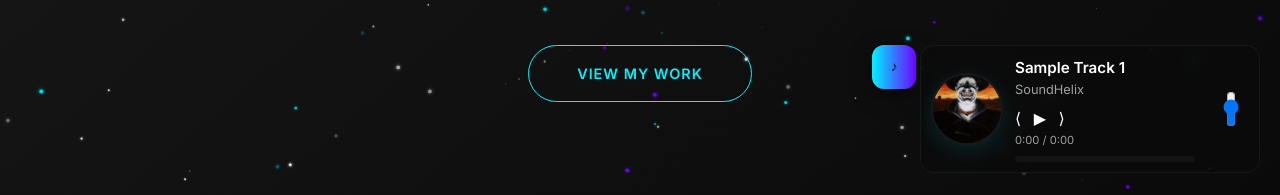
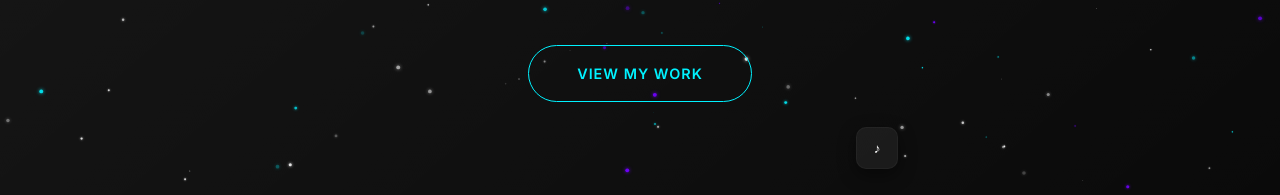
Before and after one commit to MRAtommic/MRAtommic.github.io, a website built with Vite: page index.html in a window 1280 px wide. Shown: the part 605-800 px from the top of the page. Built offline with nearby package versions, Linux system fonts and the light colour scheme.

Commit message:
Make music player less obtrusive: collapsed by default, slightly inset from edges

```diff
--- a/style.css
+++ b/style.css
@@ -592,26 +592,29 @@ footer {
 /* Music Player (floating) */
 .music-player {
   position: fixed;
-  right: 20px;
-  bottom: 22px;
+  right: 28px; /* give a little more gap from the edge */
+  bottom: 36px; /* lift it slightly above the very bottom */
   width: 340px;
-  max-width: calc(100% - 40px);
+  max-width: calc(100% - 56px);
   z-index: 2000;
   font-family: var(--font-body);
 }
 .music-player .mp-toggle {
   position: absolute;
-  left: -48px;
-  top: 0;
-  width: 44px;
-  height: 44px;
-  border-radius: 12px;
-  background: linear-gradient(90deg, var(--accent-color), var(--secondary-color));
-  color: #021012;
-  border: none;
+  left: -56px;
+  top: 50%;
+  transform: translateY(-50%);
+  width: 42px;
+  height: 42px;
+  border-radius: 10px;
+  background: rgba(255,255,255,0.06);
+  color: var(--text-color);
+  border: 1px solid rgba(255,255,255,0.04);
   cursor: pointer;
-  box-shadow: 0 6px 20px rgba(0,0,0,0.5);
+  box-shadow: 0 6px 18px rgba(0,0,0,0.45);
+  transition: background 0.2s, transform 0.12s;
 }
+.music-player .mp-toggle:hover { background: linear-gradient(90deg, rgba(0,242,255,0.12), rgba(112,0,255,0.12)); transform: translateY(-50%) scale(1.03);}
 .music-player .mp-inner {
   display: flex;
   align-items: center;
@@ -621,6 +624,17 @@ footer {
   padding: 10px;
   border-radius: 14px;
   backdrop-filter: blur(6px);
+  /* collapsed by default: hide details until opened */
+  max-height: 0;
+  overflow: hidden;
+  opacity: 0;
+  visibility: hidden;
+  transition: max-height 0.35s ease, opacity 0.25s ease, visibility 0.25s;
+}
+.music-player .mp-inner.open {
+  max-height: 220px; /* enough for controls */
+  opacity: 1;
+  visibility: visible;
 }
 .mp-cover {
   width: 72px;
```
